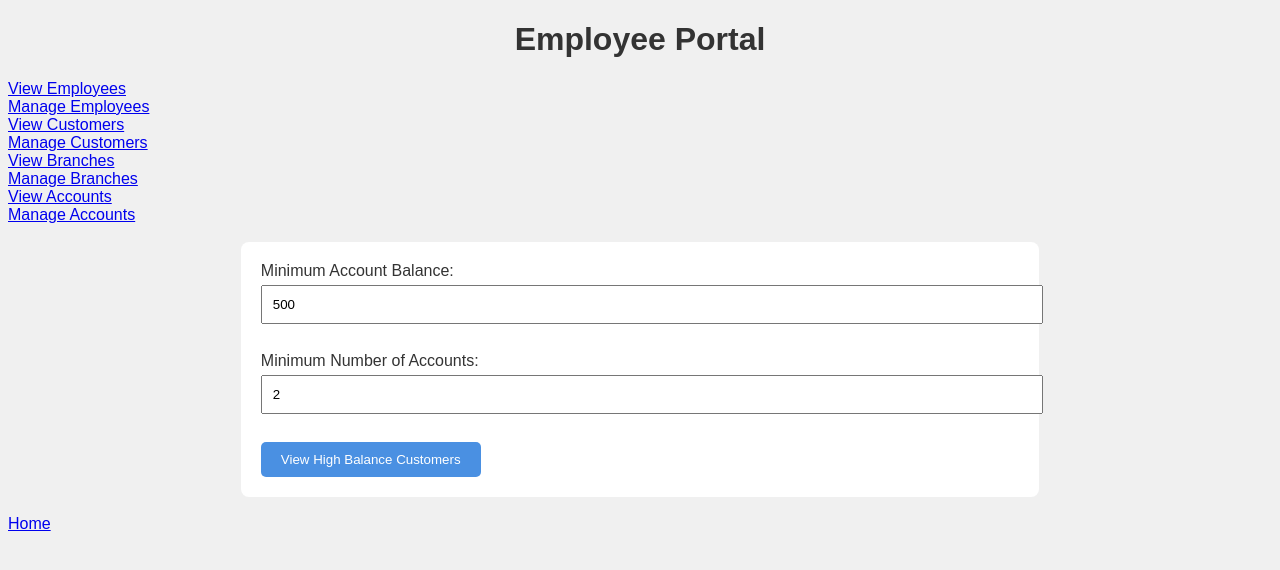
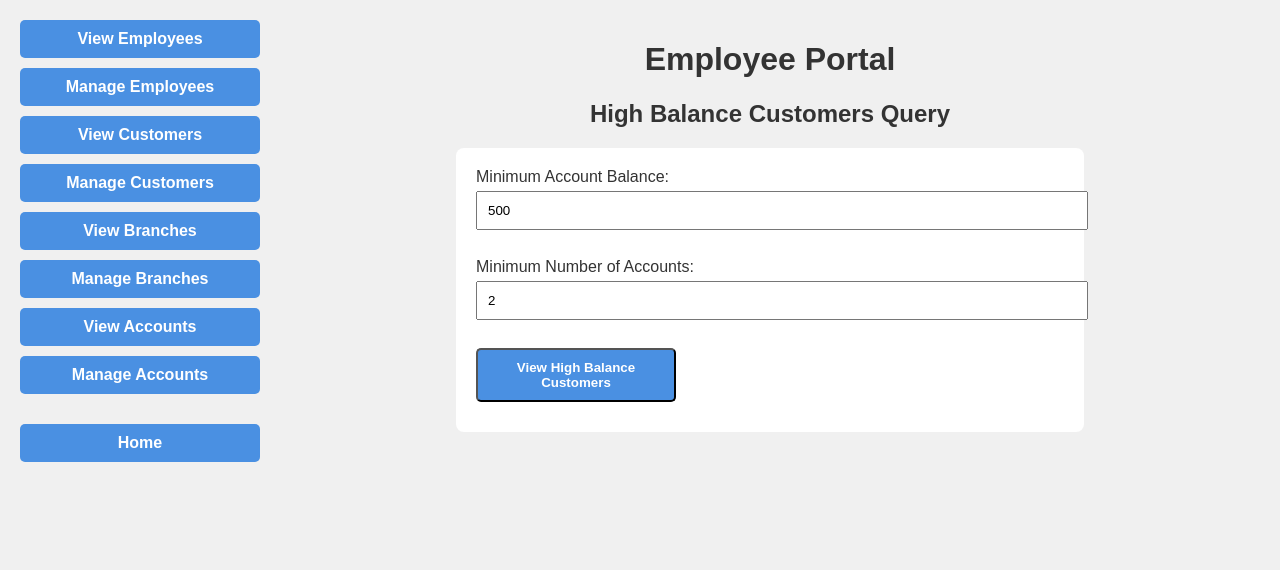
Before and after one commit to Hotel6-2/CS631Finalproject, a PHP site: page /employee_dashboard.php in a window 1280 px wide. Shown: the top 570 px of the page. Run offline with PHP 8.4, Linux system fonts and the light colour scheme.

Commit message:
more design work

```diff
--- a/employee_dashboard.php
+++ b/employee_dashboard.php
@@ -3,18 +3,37 @@
 <html>
 <head>
     <title>Employee Portal</title>
-    <link rel="stylesheet" type="text/css" href="styles.css"> <!-- Include a CSS file for styling -->
+    <link rel="stylesheet" type="text/css" href="styles.css">
     <style>
+        body {
+            font-family: Arial, sans-serif;
+            display: flex;
+            flex-direction: row;
+            margin: 20px;
+        }
+        .sidebar {
+            display: flex;
+            flex-direction: column;
+            align-items: flex-start;
+            margin-right: 20px;
+        }
         .button {
+            display: block;
             background-color: #4a90e2;
             color: white;
             padding: 10px 20px;
-            border: none;
+            text-decoration: none;
             border-radius: 5px;
-            cursor: pointer;
+            text-align: center;
+            font-weight: bold;
+            margin-bottom: 10px;
+            width: 200px;
         }
         .button:hover {
             background-color: #357ab7;
+        }
+        .content {
+            flex: 1;
         }
         table {
             width: 100%;
@@ -30,20 +49,30 @@
             background-color: #4a90e2;
             color: white;
         }
+        form {
+            margin-top: 20px;
+        }
+        #home-button {
+            margin-top: 20px;
+        }
     </style>
 </head>
 <body>
+    <div class="sidebar">
+        <a href="view_employees.php" class="button">View Employees</a>
+        <a href="add_employees.php" class="button">Manage Employees</a>
+        <a href="view_customers.php" class="button">View Customers</a>
+        <a href="add_customer.php" class="button">Manage Customers</a>
+        <a href="view_branches.php" class="button">View Branches</a>
+        <a href="add_branch.php" class="button">Manage Branches</a>
+        <a href="view_accounts.php" class="button">View Accounts</a>
+        <a href="add_account.php" class="button">Manage Accounts</a>
+        <a href="index.php" id="home-button" class="button">Home</a>
+    </div>
+
+    <div class="content">
         <h1>Employee Portal</h1>
-    <a href="view_employees.php">View Employees</a><br>
-    <a href="add_employees.php">Manage Employees</a><br>
-    <a href="view_customers.php">View Customers</a><br>
-    <a href="add_customer.php">Manage Customers</a><br>
-    <a href="view_Branches.php">View Branches</a><br>
-    <a href="add_branch.php">Manage Branches</a><br>
-    <a href="view_Accounts.php">View Accounts</a><br>
-    <a href="add_account.php">Manage Accounts</a><br>
-    <br>
-
+        <h2>High Balance Customers Query</h2>
         <form method="post" action="">
             <label for="balance">Minimum Account Balance:</label>
             <input type="number" id="balance" name="balance" value="500" required step="0.01"><br><br>
@@ -59,34 +88,47 @@
             $balance = floatval($_POST['balance']);
             $num_accounts = intval($_POST['num_accounts']);
 
-        $sql = "SELECT COUNT(*) AS NUM_ACCTS, H.CSSN, SUM(AC.ACC_BAL) AS TOTAL_BALANCE
+            //echo "<p>Debug: Minimum Balance = $balance, Minimum Accounts = $num_accounts</p>";
+
+            // SQL Query
+            $sql = "SELECT COUNT(*) AS NUM_ACCTS, H.CSSN, SUM(A.Acc_Bal) AS TOTAL_BALANCE
                     FROM HELD_BY H
-                JOIN ACCOUNT AC ON H.ACC_NUM = AC.ACC_NUM
-                WHERE AC.ACC_BAL > ?
+                    JOIN ACCOUNT A ON H.Acc_Num = A.Acc_Num
+                    WHERE A.Acc_Bal > ?
                     GROUP BY H.CSSN
                     HAVING COUNT(*) > ?";
 
             $stmt = $conn->prepare($sql);
+
+            if (!$stmt) {
+                die("SQL preparation failed: " . $conn->error);
+            }
+
             $stmt->bind_param("di", $balance, $num_accounts);
-        $stmt->execute();
+
+            if (!$stmt->execute()) {
+                die("SQL execution failed: " . $stmt->error);
+            }
+
             $result = $stmt->get_result();
 
             if ($result->num_rows > 0) {
-            echo '<table><tr><th>CSSN</th><th>Number of Accounts</th><th>Total Balance</th></tr>';
+                echo '<table><tr><th>Customer SSN</th><th>Number of Accounts</th><th>Total Balance</th></tr>';
                 while ($row = $result->fetch_assoc()) {
-                echo '<tr><td>' . htmlspecialchars($row['CSSN']) . '</td>';
+                    echo '<tr>';
+                    echo '<td>' . htmlspecialchars($row['CSSN']) . '</td>';
                     echo '<td>' . htmlspecialchars($row['NUM_ACCTS']) . '</td>';
-                echo '<td>$' . htmlspecialchars(number_format($row['TOTAL_BALANCE'], 2)) . '</td></tr>';
+                    echo '<td>$' . number_format($row['TOTAL_BALANCE'], 2) . '</td>';
+                    echo '</tr>';
                 }
                 echo '</table>';
             } else {
                 echo '<p>No customers meet the criteria.</p>';
             }
+
             $stmt->close();
         }
         ?>
-
-    <br>
-    <a href="index.php">Home</a> <!-- Added Home button -->
+    </div>
 </body>
 </html>
```
Also changed, not shown: admin_dashboard.php (+39 -15 lines), customer_dashboard.php (+31 -11 lines). Lines whose indentation alone changed are shown as unchanged.
